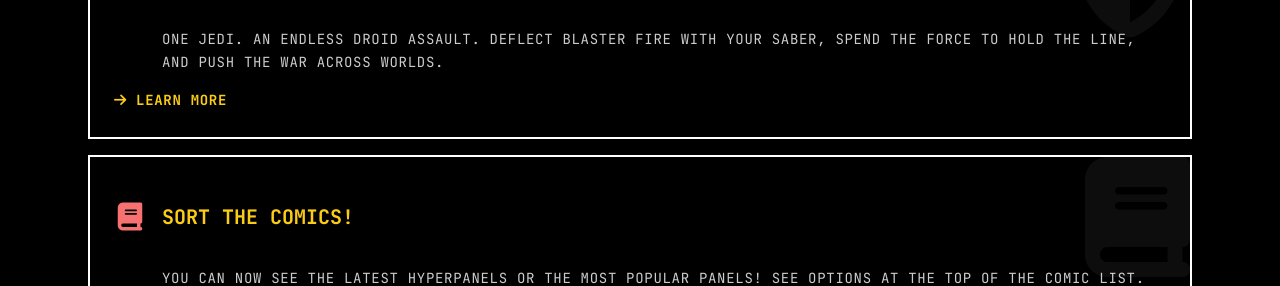
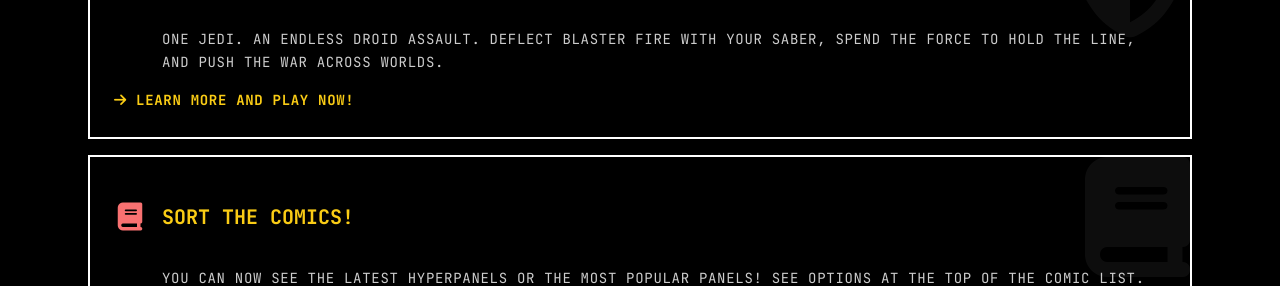
Before and after one commit to DavidLozzi/starwars-guide, a Jekyll site: the page built from index.markdown, in a window 1280 px wide and 900 px high, scrolled down 1787 px. Shown: the part 169-455 px from the top of the window. Built offline with Jekyll 4.4.1, drawn with Linux system fonts in a browser that asks for light colours; nearby versions of some CDN libraries.

Commit message:
update news

```diff
--- a/_data/news.json
+++ b/_data/news.json
@@ -6,7 +6,7 @@
     "title": "Introducing Clone Defense",
     "message": "One Jedi. An endless droid assault. Deflect blaster fire with your saber, spend the Force to hold the line, and push the war across worlds.",
     "url": "https://starwars.guide/clone-defense/",
-    "link_text": "Learn more"
+    "link_text": "Learn more and Play Now!"
   },
   {
     "id": "hyperpanels-sort",
```
